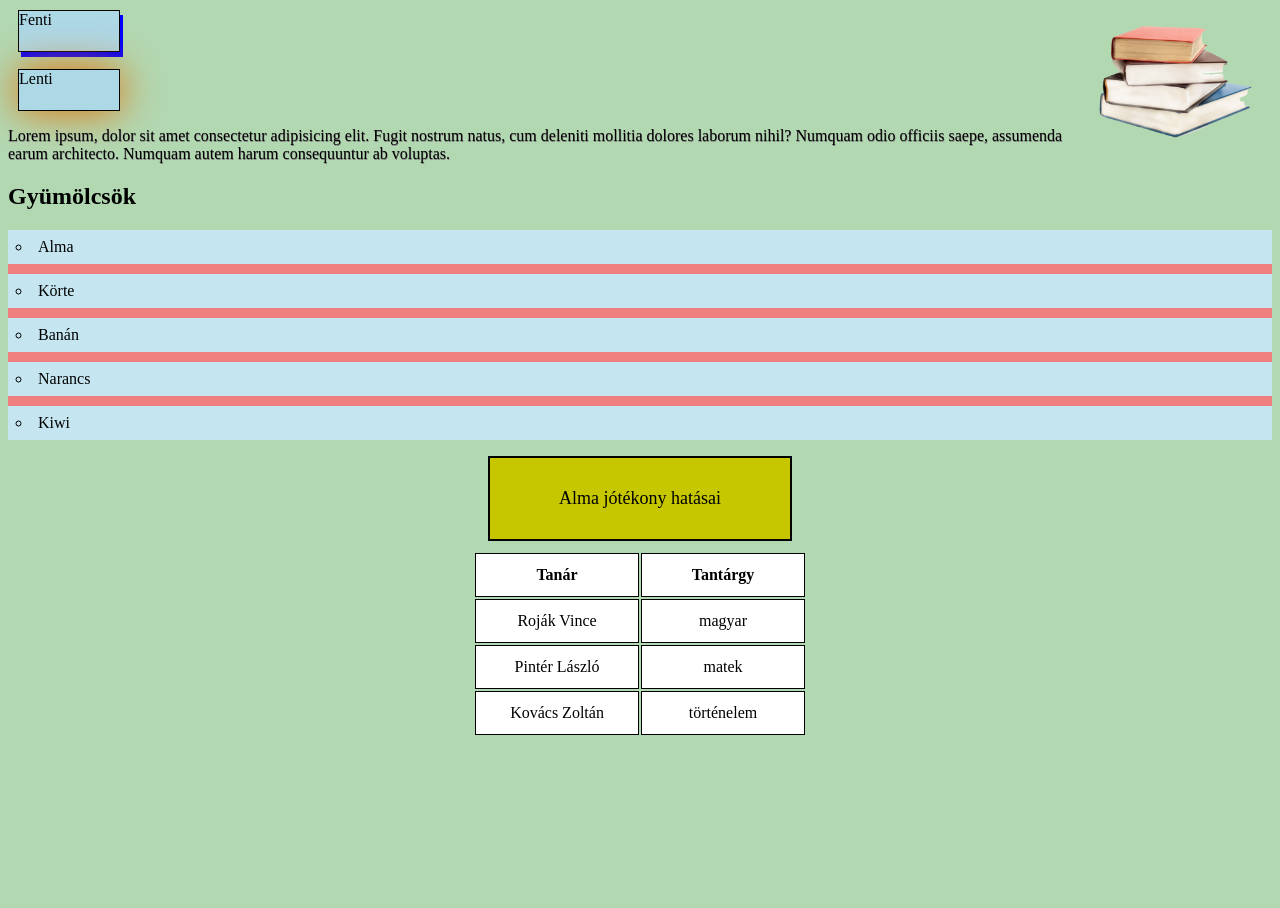
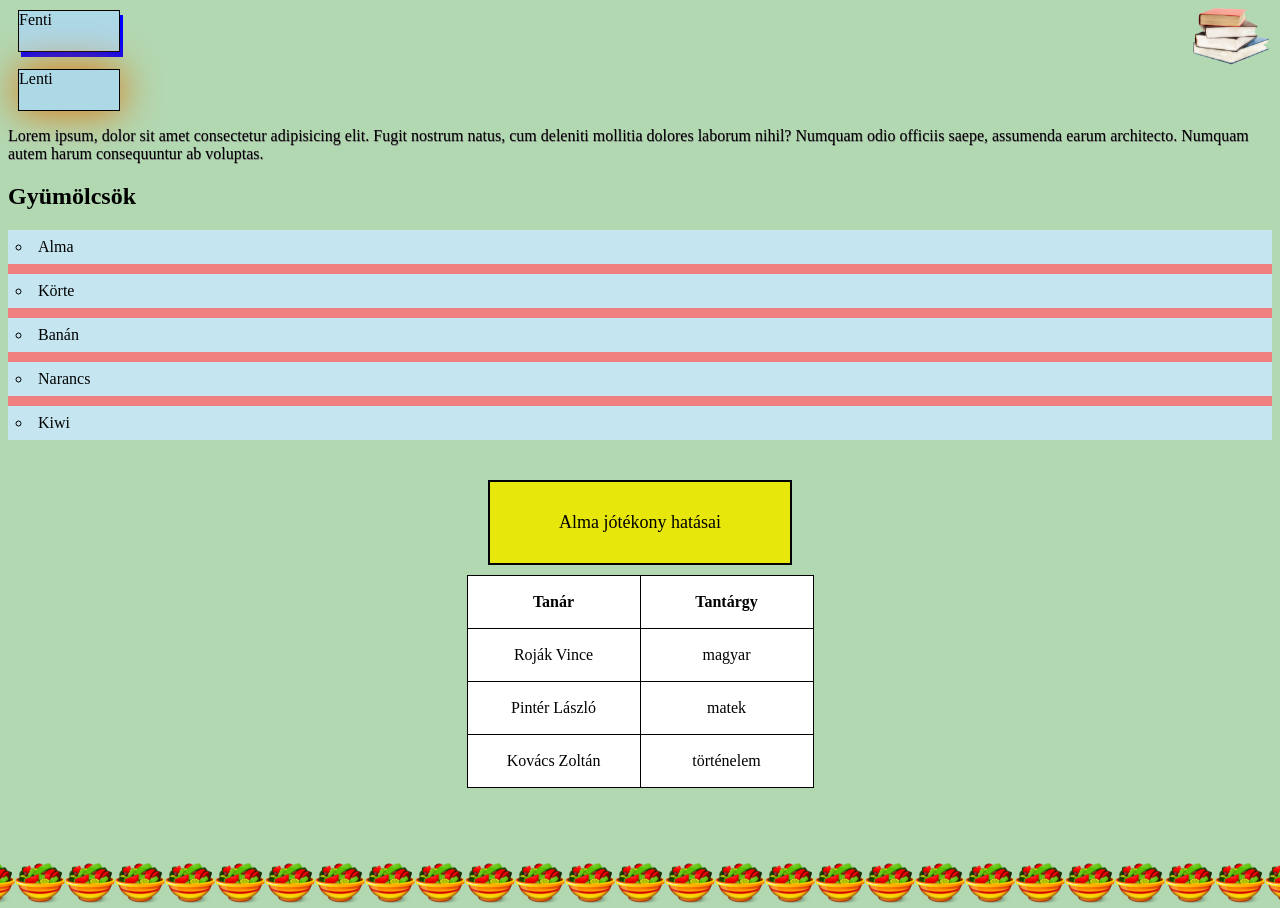
Before and after one commit to tamaszalanckik/webfejlesztes, a plain HTML site: page CSS/egyebek/index.html in a window 1280 px wide. Before the commit the page ends 800 px from the top, so only its background shows below. Drawn offline with Linux system fonts and the light colour scheme.

Commit message:
egyebek+képek

```diff
--- a/CSS/egyebek/index.html
+++ b/CSS/egyebek/index.html
@@ -8,7 +8,7 @@
     <title>Egyebek</title>
 </head>
 <body>
-    <img src="Egyebek/books.png" alt="books">
+
     <div id="F">Fenti</div>
     <div id="L">Lenti</div>
 
@@ -43,7 +43,7 @@
             <td>Kovács Zoltán</td>
             <td>történelem</td>
         </tr>
-    </table>
+    </table>    <br><br><br><br>
 
 </body>
 </html>
--- a/CSS/egyebek/style.css
+++ b/CSS/egyebek/style.css
@@ -24,12 +24,12 @@ body{
     cursor: progress;
 }
 
-img{
+/* #book{
     display: inline;
     width: 200px;
     float: right;
 
-}
+} */
 
 #szöveg{
     /* text-indent:  10px; */
@@ -53,7 +53,7 @@ li{
 }
 
 a{
-    background-color: rgb(199, 199, 0);
+    background-color: rgb(231, 231, 12);
     margin: auto;
     text-align: center;
     width: 240px;
@@ -77,7 +77,7 @@ a:active{
 a:hover{
     opacity: 70%;
     text-decoration: underline;
-    border: 1px dashed red;
+    border: 2px dashed red;
 }
 
 a:visited{
@@ -85,16 +85,44 @@ a:visited{
 }
 
 #táblázat{
+    background-color: white;
     margin: 0px;
     margin: auto;
+    border: 1px solid black;
+    padding: 0px;
+    margin-bottom: 40px;
+
 }
 
- tr,td, th{
-    background-color: white;
-    width: 160px;
-    height: 40px;
+    tr{
+        padding: 0px;
+        margin: 0px;
+    }
+
+ table{
     border: 1px solid black;
-    margin: 0px;
+    margin: 20px auto;
     text-align: center;
+    border-spacing: 5px;
+    border-collapse: collapse;
+    padding: 13px 60px;
+
 
 }
+
+td,th{
+    border: 1px solid black;
+    /* padding: 20px; */
+    height: 50px;
+    width: 170px;
+    text-align: center;
+    vertical-align: auto;
+}
+
+body{
+    background-image: url(egyebek/fruit_salad.png), url(egyebek/books.png);
+    background-repeat: repeat-x, no-repeat;
+    background-position: bottom center , right top;
+    background-size: 50px, 101px;
+    background-attachment: scroll, fixed;
+}
```
